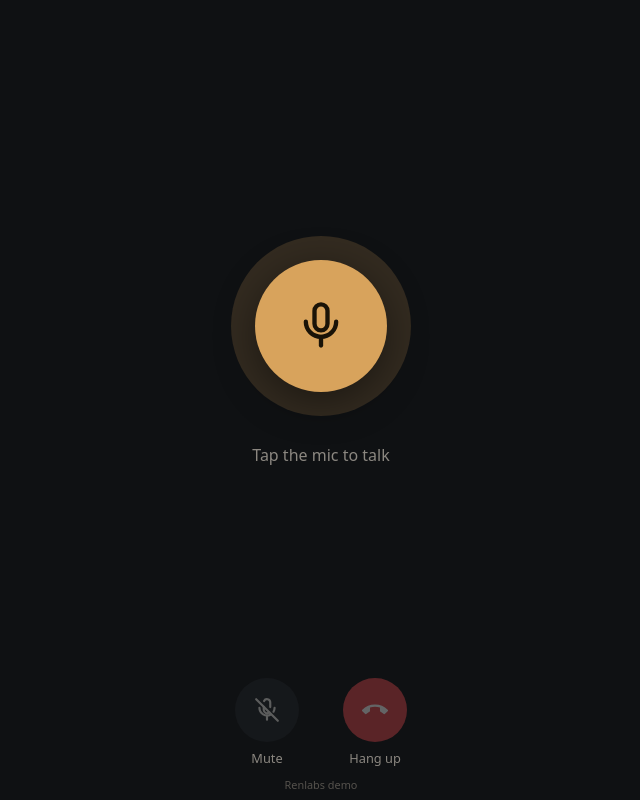
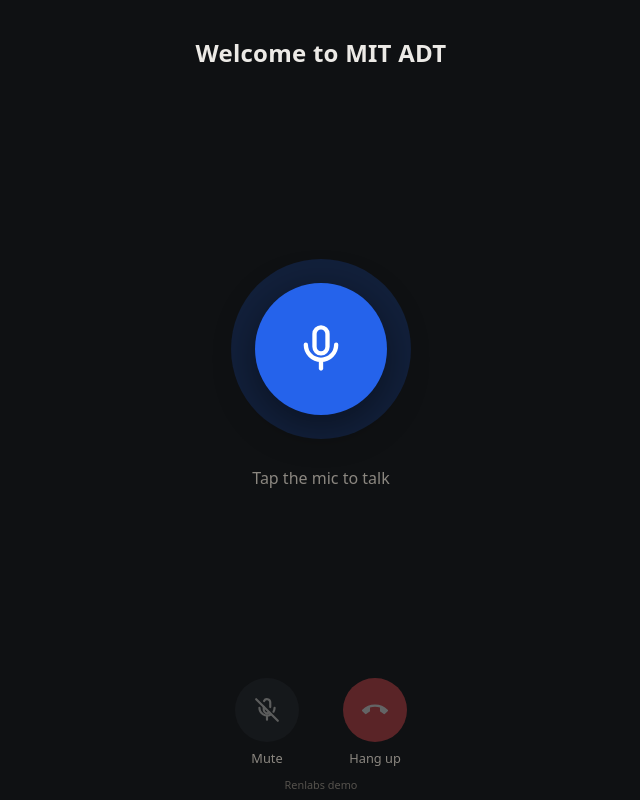
Before and after one commit to ren04680/renlabs, a website: page site/index.html in a window 1280 px wide. Shown: the whole page, without its empty margins (319-959 px from the left). Drawn offline with Linux system fonts and the light colour scheme.

Commit message:
Add a welcome heading and make the mic blue
Also declares the page colour scheme as dark so Chrome stops
auto-darkening it, which was dimming the mic and hang-up colours.

Co-Authored-By: Claude Opus 5.5 <noreply@anthropic.com>
Claude-Session: https://claude.ai/code/session_01X3MGMZchW47pWdzj2T4hCt

```diff
--- a/site/index.html
+++ b/site/index.html
@@ -2,20 +2,23 @@
 <html lang="en">
 <head>
 <meta charset="utf-8">
+<meta name="color-scheme" content="dark">
 <meta name="viewport" content="width=device-width,initial-scale=1,viewport-fit=cover">
 <title>MIT ADT · Rehan</title>
 <style>
-:root{--bg:#0f1113;--fg:#eceae6;--muted:#8b8780;--mic:#d8a35c;--live:#2fbf71;--speak:#5aa9e6;--btn:#22252a;--red:#e5484d}
+:root{--bg:#0f1113;--fg:#eceae6;--muted:#8b8780;--mic:#2563eb;--live:#2fbf71;--speak:#60a5fa;--btn:#22252a;--red:#e5484d}
 *{box-sizing:border-box}
 html,body{height:100%;margin:0}
 body{background:var(--bg);color:var(--fg);font:15px/1.4 system-ui,-apple-system,"Segoe UI",Roboto,sans-serif;
   display:flex;flex-direction:column;align-items:center;justify-content:center;
   padding:max(24px,env(safe-area-inset-top)) max(16px,env(safe-area-inset-right)) max(24px,env(safe-area-inset-bottom)) max(16px,env(safe-area-inset-left));
   -webkit-tap-highlight-color:transparent;user-select:none}
+header{padding-top:12px;text-align:center}
+h1{margin:0;font-size:1.5rem;font-weight:600;letter-spacing:.01em}
 .stage{flex:1;display:flex;flex-direction:column;align-items:center;justify-content:center;gap:28px}
 .micwrap{position:relative;width:180px;height:180px;display:grid;place-items:center}
 #ring{position:absolute;inset:0;border-radius:50%;background:var(--mic);opacity:.18;transition:transform .08s linear,background .3s}
-#mic{position:relative;width:132px;height:132px;border-radius:50%;border:0;background:var(--mic);color:#1a1307;
+#mic{position:relative;width:132px;height:132px;border-radius:50%;border:0;background:var(--mic);color:#ffffff;
   display:grid;place-items:center;cursor:pointer;box-shadow:0 10px 40px rgba(0,0,0,.45);transition:background .3s,transform .15s}
 #mic:active{transform:scale(.96)}
 #mic:disabled{cursor:default}
@@ -39,6 +42,7 @@ button:focus-visible{outline:3px solid var(--fg);outline-offset:3px}
 </style>
 </head>
 <body data-state="idle">
+<header><h1>Welcome to MIT ADT</h1></header>
 <div class="stage">
   <div class="micwrap">
     <div id="ring"></div>
```
